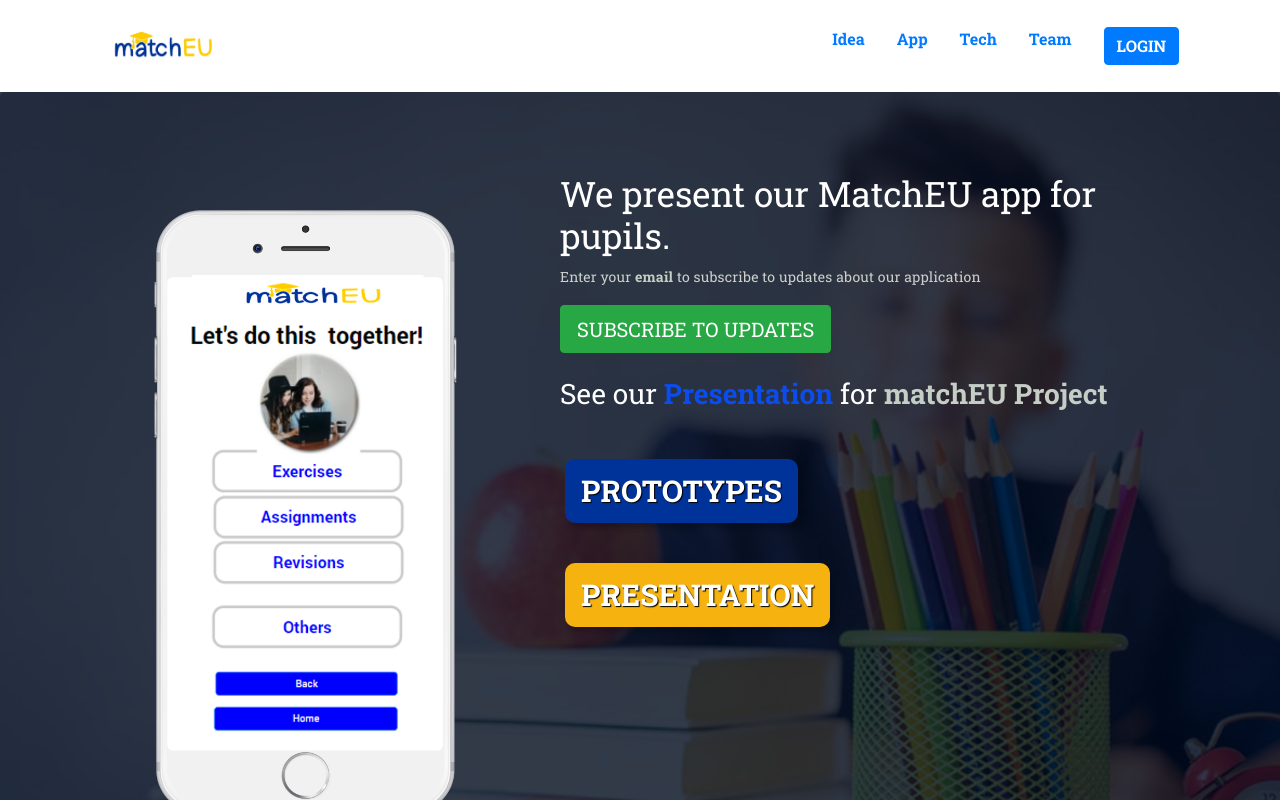
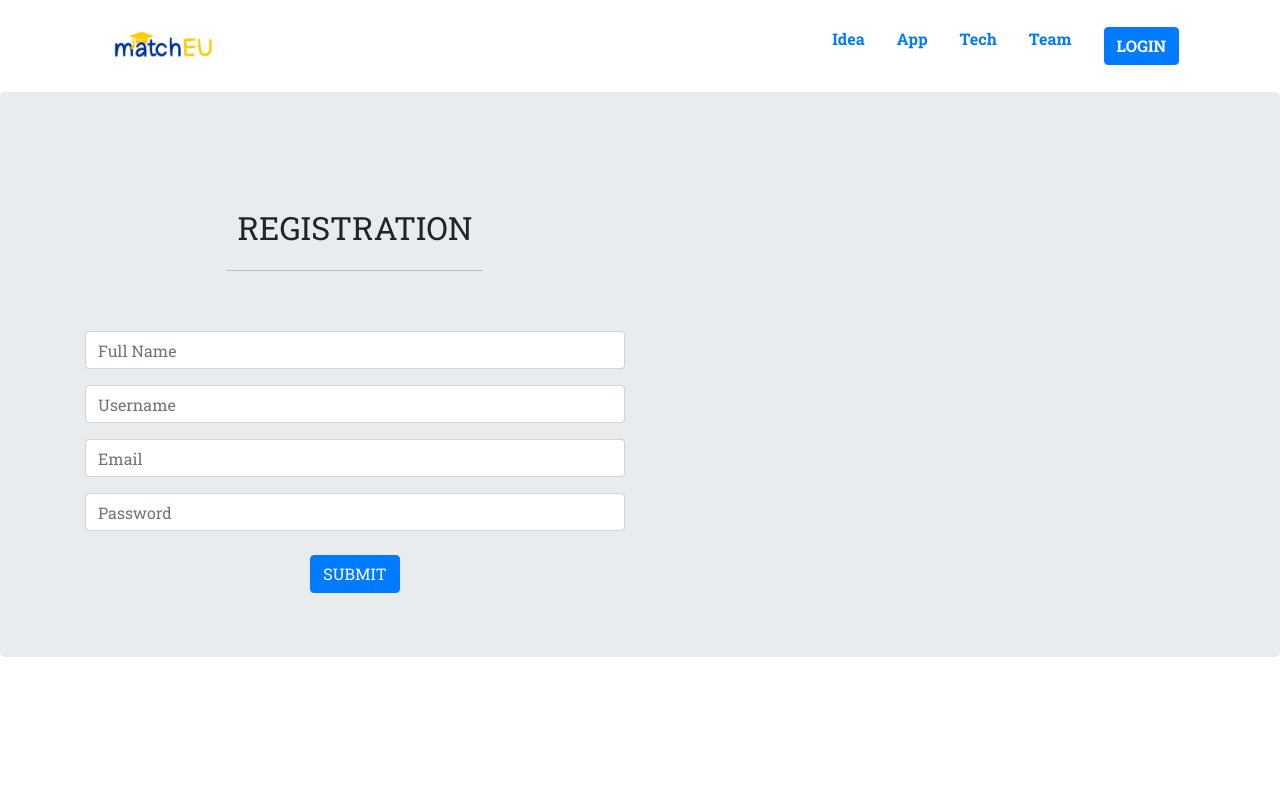
Before and after one commit to ron-huberfeld/Match-EU-FrontEnd, a React (Create React App) app: page /Match-EU-FrontEnd/register in a window 1280 px wide. Before the commit this address led to /Match-EU-FrontEnd/. Shown: the top 800 px of the page. Built offline with nearby package versions, Linux system fonts and the light colour scheme; the HTML template or start-up script is replaced by a standard one.

Commit message:
Add login, register and users pages

```diff
--- a/package.json
+++ b/package.json
@@ -7,10 +7,12 @@
     "@testing-library/jest-dom": "^4.2.4",
     "@testing-library/react": "^9.5.0",
     "@testing-library/user-event": "^7.2.1",
+    "axios": "^0.19.2",
     "bootstrap": "^4.5.0",
     "bootstrap-social": "^5.1.1",
     "font-awesome": "^4.7.0",
     "node-sass": "^4.14.1",
+    "prop-types": "^15.7.2",
     "react": "^16.13.1",
     "react-dom": "^16.13.1",
     "react-multi-carousel": "^2.5.5",
@@ -18,6 +20,7 @@
     "react-router-dom": "^5.2.0",
     "react-scripts": "3.4.1",
     "react-slick": "^0.26.1",
+    "react-transition-group": "^4.4.1",
     "reactstrap": "^8.4.1"
   },
   "scripts": {
--- a/public/index.html
+++ b/public/index.html
@@ -73,6 +73,6 @@
       To create a production bundle, use `npm run build` or `yarn build`.
     -->
     <!-- single page app in bundle.js -->
-    <script src="/Match-EU-FrontEnd/build/bundle.js"></script>
+    <!-- <script src="/Match-EU-FrontEnd/build/bundle.js"></script> -->
   </body>
 </html>
--- /dev/null
+++ b/src/components/LoginComponent.jsx
@@ -0,0 +1,74 @@
+import React, { useState } from 'react';
+import { Jumbotron, Button, Form, FormGroup, Input } from 'reactstrap';
+import LoginServices from '../services/LoginServices';
+import { Link } from 'react-router-dom';
+
+const LoginForm = () => {
+    const [email, setEmail] = useState('');
+    const [password, setPassword] = useState('');
+
+    const handleLogin = async (e) => {
+        e.preventDefault();
+        let result = await LoginServices.login(email, password);
+        console.log(result);
+
+        if (result.data.token) {
+            window.localStorage.setItem('token', result.data.token);
+            window.location.replace('/users');
+        }
+    };
+
+    const handleLoginFailure = (response) => {
+        alert('Failed to login');
+    };
+
+    return (
+        <Jumbotron id="login" className="primary-bg">
+            <div className="container">
+                <div className="row">
+                    <div className="col-md-6">
+                        <div className="section_heading">
+                            <h2> Login </h2>
+                            <Form onSubmit={handleLogin}>
+                                <FormGroup>
+                                    <Input
+                                        id="email"
+                                        placeholder="Email"
+                                        onChange={(event) =>
+                                            setEmail(event.target.value)
+                                        }
+                                        value={email}
+                                    />
+                                </FormGroup>
+                                <FormGroup>
+                                    <Input
+                                        id="password"
+                                        type="password"
+                                        placeholder="Password"
+                                        onChange={(event) =>
+                                            setPassword(event.target.value)
+                                        }
+                                        value={password}
+                                    />
+                                </FormGroup>
+                                <Button
+                                    type="submit"
+                                    name="submit"
+                                    color="primary"
+                                    className="mt-2"
+                                >
+                                    Submit
+                                </Button>
+                                <p className="forgot-password text-right">
+                                    <Link to="/register">Register?</Link>
+                                </p>
+                            </Form>
+                        </div>
+                    </div>
+                </div>
+            </div>
+        </Jumbotron>
+    );
+};
+
+export default LoginForm;
--- a/src/components/MainComponent.jsx
+++ b/src/components/MainComponent.jsx
@@ -8,6 +8,9 @@
 import AboutApp from './AboutAppComponent';
 import Tech from './TechComponent';
 import Team from './TeamComponent';
+import LoginForm from './LoginComponent';
+import RegisterForm from './RegisterComponent';
+import UsersList from './UsersList';
 
 class Main extends Component {
     constructor(props) {
@@ -36,6 +39,9 @@
                     <Route path="/aboutapp" component={AboutApp} />
                     <Route path="/tech" component={Tech} />
                     <Route exact path="/team" component={Team} />
+                    <Route exact path="/login" component={LoginForm} />
+                    <Route exact path="/register" component={RegisterForm} />
+                    <Route exact path="/users" component={UsersList} />
                     <Redirect to="/" />
                 </Switch>
                 {
--- /dev/null
+++ b/src/components/RegisterComponent.jsx
@@ -0,0 +1,89 @@
+import React, { useState } from 'react';
+import { Jumbotron, Button, Form, FormGroup, Input } from 'reactstrap';
+import LoginServices from '../services/LoginServices';
+
+const RegisterForm = () => {
+    const [fullName, setFullName] = useState('');
+    const [username, setUserName] = useState('');
+    const [email, setEmail] = useState('');
+    const [password, setPassword] = useState('');
+
+    const handleRegister = (e) => {
+        e.preventDefault();
+        console.log(`Register: ${email} ${password}`);
+        try {
+            let result = LoginServices.register(email, password);
+            console.log(result);
+        } catch (error) {
+            console.log(error);
+        }
+    };
+
+    return (
+        <Jumbotron id="register" className="primary-bg">
+            <div className="container">
+                <div className="row">
+                    <div className="col-md-6">
+                        <div className="section_heading">
+                            <h2> Registration </h2>
+
+                            <Form onSubmit={handleRegister}>
+                                <FormGroup>
+                                    <Input
+                                        id="fullName"
+                                        placeholder="Full Name"
+                                        onChange={(event) =>
+                                            setFullName(event.target.value)
+                                        }
+                                        value={fullName}
+                                    />
+                                </FormGroup>
+                                <FormGroup>
+                                    <Input
+                                        id="username"
+                                        placeholder="Username"
+                                        onChange={(event) =>
+                                            setUserName(event.target.value)
+                                        }
+                                        value={username}
+                                    />
+                                </FormGroup>
+                                <FormGroup>
+                                    <Input
+                                        id="email"
+                                        placeholder="Email"
+                                        onChange={(event) =>
+                                            setEmail(event.target.value)
+                                        }
+                                        value={email}
+                                    />
+                                </FormGroup>
+                                <FormGroup>
+                                    <Input
+                                        id="password"
+                                        type="password"
+                                        placeholder="Password"
+                                        onChange={(event) =>
+                                            setPassword(event.target.value)
+                                        }
+                                        value={password}
+                                    />
+                                </FormGroup>
+                                <Button
+                                    type="submit"
+                                    name="submit"
+                                    color="primary"
+                                    className="mt-2"
+                                >
+                                    Submit
+                                </Button>
+                            </Form>
+                        </div>
+                    </div>
+                </div>
+            </div>
+        </Jumbotron>
+    );
+};
+
+export default RegisterForm;
--- /dev/null
+++ b/src/components/UsersList.jsx
@@ -0,0 +1,43 @@
+import React, { useState, useEffect } from 'react';
+import UsersServices from '../services/UsersServices';
+import { Jumbotron } from 'reactstrap';
+
+const UsersList = () => {
+    const [users, setUsers] = useState([]);
+
+    const retrieveUsers = () => {
+        UsersServices.getAll()
+            .then((response) => {
+                setUsers(response.data);
+                console.log(response.data);
+            })
+            .catch((e) => {
+                console.log(e);
+            });
+    };
+
+    useEffect(() => {
+        retrieveUsers();
+    }, []);
+
+    return (
+        <Jumbotron id="users" className="primary-bg">
+            <div className="container">
+                <div className="list row">
+                    <div className="col-md-6">
+                        <h4>Users List</h4>
+
+                        <ul className="list-group">
+                            {users &&
+                                users.map((user, index) => (
+                                    <li key={index}>{user.email}</li>
+                                ))}
+                        </ul>
+                    </div>
+                </div>
+            </div>
+        </Jumbotron>
+    );
+};
+
+export default UsersList;
--- /dev/null
+++ b/src/http-common.js
@@ -0,0 +1,8 @@
+import axios from 'axios';
+
+export default axios.create({
+    baseURL: 'https://restful-matcheu.herokuapp.com/',
+    headers: {
+        'Content-type': 'application/json',
+    },
+});
--- /dev/null
+++ b/src/services/LoginServices.js
@@ -0,0 +1,20 @@
+import http from '../http-common';
+
+const login = (email, password) => {
+    return http.post('/login', {
+        email,
+        password,
+    });
+};
+
+const register = (email, password) => {
+    return http.post('/register', {
+        email,
+        password,
+    });
+};
+
+export default {
+    login,
+    register,
+};
--- /dev/null
+++ b/src/services/UsersServices.js
@@ -0,0 +1,34 @@
+import http from '../http-common';
+
+const getAll = () => {
+    return http.get('/users');
+};
+
+const get = (id) => {
+    return http.get(`/users/${id}`);
+};
+
+const create = (data) => {
+    return http.post('/users', data);
+};
+
+const update = (id, data) => {
+    return http.put(`/users/${id}`, data);
+};
+
+const remove = (id) => {
+    return http.delete(`/users/${id}`);
+};
+
+const findByName = (name) => {
+    return http.get(`/users?name=${name}`);
+};
+
+export default {
+    getAll,
+    get,
+    create,
+    update,
+    remove,
+    findByName,
+};
```
Also changed, not shown: src/components/LoginComponent.js (deleted), 1 other file (tests, documents, lock files or other folders).
